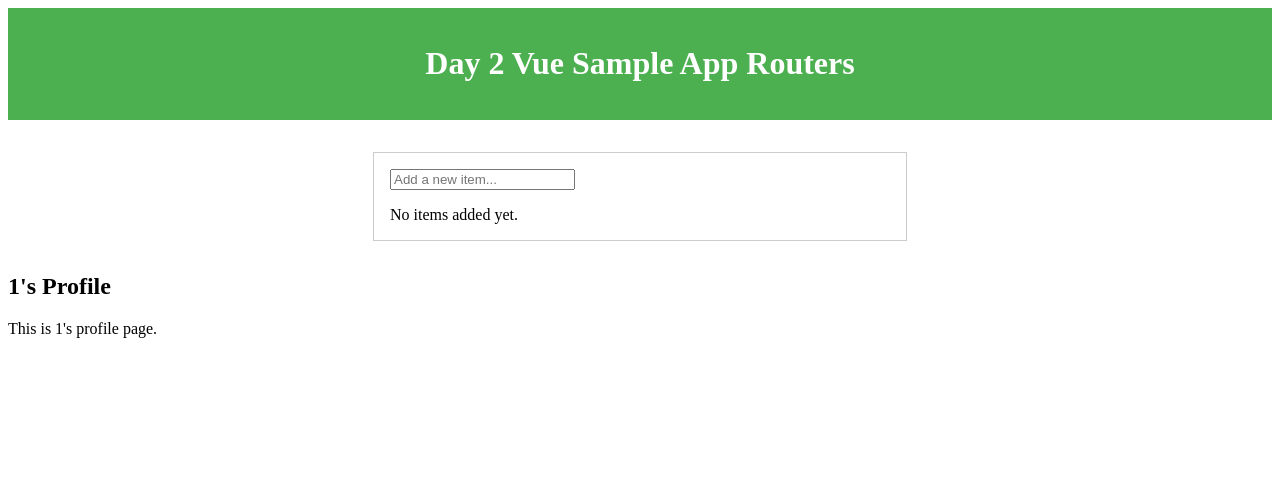
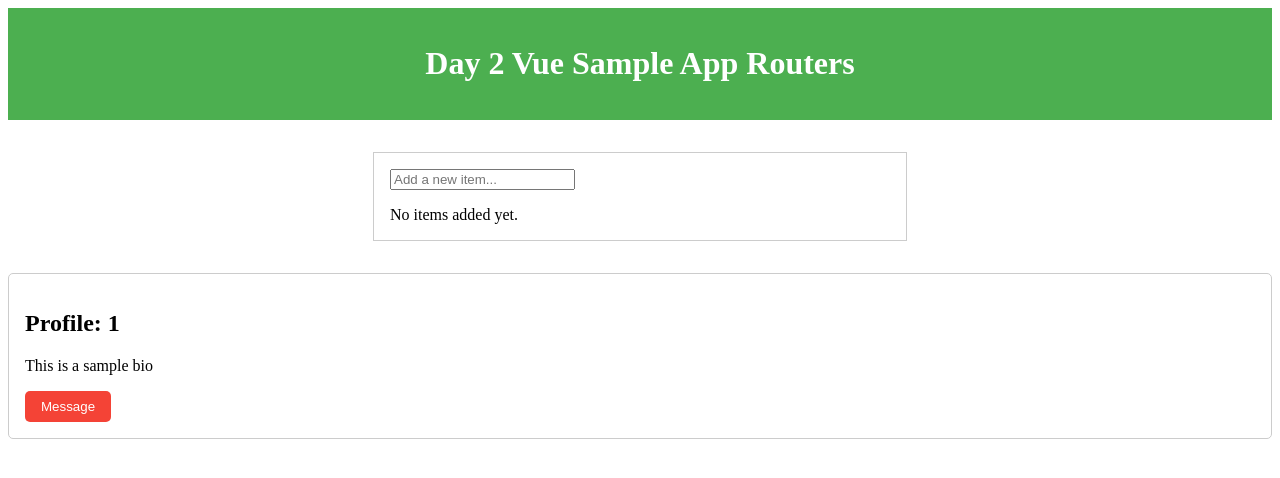
Before and after one commit to LeoReyesDev/vue-tutorial, a Vue app in the folder day1-sample/: page /profile/1 in a window 1280 px wide. Shown: the top 478 px of the page. Built offline with nearby package versions, Linux system fonts and the light colour scheme.

Commit message:
Day02-sample Afternoon part

```diff
--- /dev/null
+++ b/day1-sample/src/components/UserCard.vue
@@ -0,0 +1,35 @@
+<template>
+  <div class="user-card">
+    <slot name="header">
+      <h3>{{ username }}</h3>
+    </slot>
+    <p>{{ bio }}</p>
+    <button @click="sendMessage">Message</button>
+  </div>
+</template>
+
+<script>
+export default {
+  props: {
+    username: {
+      type: String,
+      required: true,
+    },
+    bio: String,
+  },
+  methods: {
+    sendMessage() {
+      this.$emit("message", this.username);
+    },
+  },
+};
+</script>
+
+<style scoped>
+.user-card {
+  border: 1px solid #ccc;
+  padding: 1rem;
+  margin: 1rem 0;
+  border-radius: 5px;
+}
+</style>
--- a/day1-sample/src/views/HomeInit.vue
+++ b/day1-sample/src/views/HomeInit.vue
@@ -1,15 +1,25 @@
 <template>
   <div>
-    <h2>Home Page</h2>
-    <p>Welcome to the Vue 3 app!</p>
-    <router-link :to="{ name: 'Profile', params: { username: 'john_doe' } }"
-      >Go to John Doe's Profile</router-link
-    >
+    <h2>Users</h2>
+    <ul>
+      <li v-for="user in users" :key="user.username">
+        <router-link
+          :to="{ name: 'Profile', params: { username: user.username } }"
+        >
+          {{ user.username }}
+        </router-link>
+      </li>
+    </ul>
   </div>
 </template>
 
 <script>
 export default {
   name: "HomeInit",
+  data() {
+    return {
+      users: [{ username: "john_doe" }, { username: "jane_doe" }],
+    };
+  },
 };
 </script>
--- a/day1-sample/src/views/ProfileUser.vue
+++ b/day1-sample/src/views/ProfileUser.vue
@@ -1,14 +1,30 @@
 <template>
   <div>
-    <h2>{{ username }}'s Profile</h2>
-    <p>This is {{ username }}'s profile page.</p>
+    <UserCard
+      :username="username"
+      bio="This is a sample bio"
+      @message="handleMessage"
+    >
+      <template #header>
+        <h2>Profile: {{ username }}</h2>
+      </template>
+    </UserCard>
   </div>
 </template>
 
 <script>
+import UserCard from "../components/UserCard.vue";
 export default {
   props: {
     username: String,
   },
+  components: {
+    UserCard,
+  },
+  methods: {
+    handleMessage(username) {
+      alert(`Message sent to ${username}!`);
+    },
+  },
 };
 </script>
```
